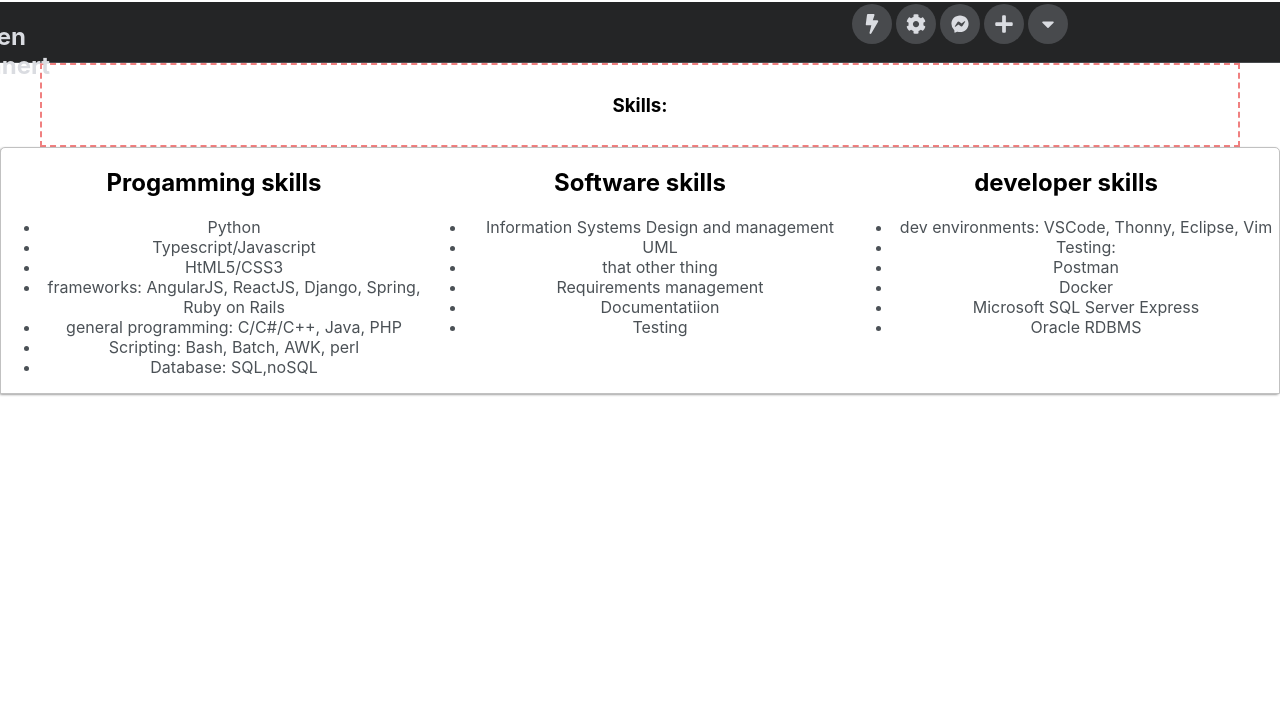
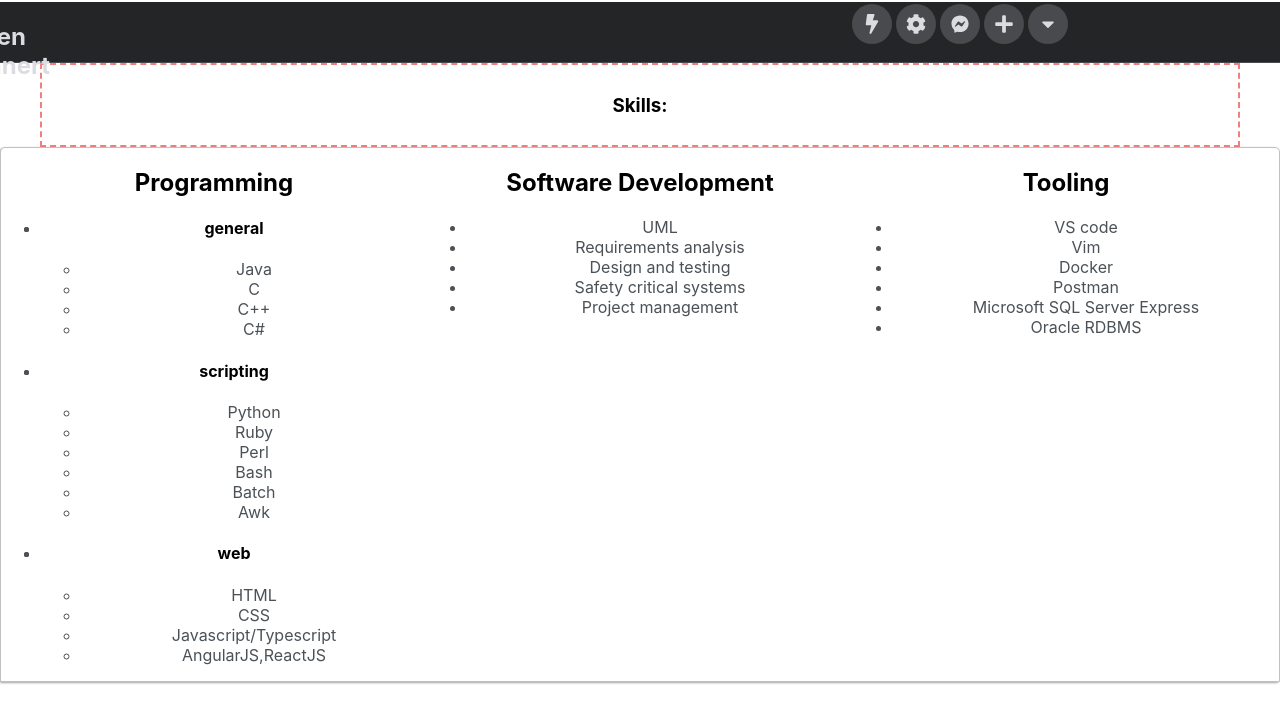
Before and after one commit to bps-github7/portfolio_landing, a React (Create React App) app: page /skills in a window 1280 px wide. Shown: the top 722 px of the page. Built offline with nearby package versions, Linux system fonts and the light colour scheme.

Commit message:
Doesnt look so hot, but we have 2x level nested json data displaying in the skills section. Needs a bit of css and designing to get it working happily. Plan on making it a dropdown where you see more info the more you scroll over

```diff
--- a/src/ContentBox.jsx
+++ b/src/ContentBox.jsx
@@ -5,18 +5,57 @@ export default class ContentBox extends Component {
     super(props);
     this.state = {  }
   }
+
+  renderList(objList) {
+    /**
+     * @param objList <{title : string, content : string []} []>
+     * list of objects being looped over. Its assumed they follow
+     *
+     * render a nested list of descriptor objects
+     * useful for managing complex, categorical data- skills -> programming -> web -> javascript -> angular
+     */
+    // console.log(objList);
+    let complexObjects = [];
+    let display = []
+    for (let item of objList) {
+      if(typeof(item) != "string") {
+        complexObjects.push(item);
+      } else {
+        display.push(item)
+      }
+
+    }
+
+    if(complexObjects) {
+      for (let subheading of complexObjects) {
+        display.push(
+          <li>
+            <h4>{subheading.title}</h4>
+            <ul>
+              {subheading.content.map(item => <li>{item}</li>)}
+            </ul>
+          </li>
+
+        )
+      }
+    }
+
+    display = display.map(subject => <li>{subject}</li>)
+
+     return (display)
+  }
+
   render() {
-    const title = this.props.title ? this.props.title : "generic title";
-    const body = this.props.body ? this.props.body : ["g","e", "n", "e", "r", "i", "c", "b", "o", "d", "y"];
+    const title = this.props.content.title;
+    const body = this.props.content.content;
+
     return (
       <div class={this.props.position}>
         <h1>{title}</h1>
 
-
         <ul>
-          { body.map(sub => <li>{sub}</li>) }
+          {this.renderList(body)}
         </ul>
-
       </div>
     );
   }
--- a/src/Skills.jsx
+++ b/src/Skills.jsx
@@ -1,97 +1,44 @@
 import React, { Component } from 'react';
 import ContentBox from './ContentBox';
-
+import data from './portfolio.json';
 
 export default class Skills extends Component {
   constructor(props) {
     super(props);
     this.state = {  }
   }
+
   render() {
-    const programmingSkills = ["Python","Typescript/Javascript","HtML5/CSS3","frameworks: AngularJS, ReactJS, Django, Spring, Ruby on Rails","general programming: C/C#/C++, Java, PHP","Scripting: Bash, Batch, AWK, perl", "Database: SQL,noSQL"];
-    const softwareSkills = ["Information Systems Design and management", "UML", "that other thing", "Requirements management", "Documentatiion", "Testing"];
-    const generalSkills = [3,4,5,6,7];
-    const developmentTools = ["dev environments: VSCode, Thonny, Eclipse, Vim","Testing: ","Postman","Docker", "Microsoft SQL Server Express", "Oracle RDBMS"];
+
+
+
+    const programmingSkills = data["skills"][0];
+    const softwareSkills = data["skills"][1];
+    const developmentTools = data["skills"][2];
 
 
     return (
-      <div class="app-skills">
+      <div className="app-skills">
 
         <section>
-          <div className="main-container">
+          <div class="main-container">
             <div class="heading-wrapper">
               <h3>Skills:</h3>
             </div>
           </div>
 
-          <div className="intro-wrapper">
-            {/* <div className="nav-wrapper">Nav</div> */}
+          <div class="intro-wrapper">
 
-            <ContentBox position="left-column" title="Progamming skills" body={programmingSkills}/>
+            <ContentBox position="left-column" content={programmingSkills}/>
 
-            <ContentBox position="middle-column" title="Software skills" body={softwareSkills}/>
+            <ContentBox position="middle-column" content={softwareSkills}/>
 
-            <ContentBox position="right-column" title="developer skills" body={developmentTools}/>
+            <ContentBox position="right-column" content={developmentTools}/>
 
           </div>
         </section>
 
-        {/* this is the flex box */}
 
-        <div></div>
-        <div></div>
-        <div></div>
-
-        {/* What a terrible use of react!
-        <div class="view-box">
-          <div>
-            <h3>Technical Skills</h3>
-            Think you should have sub headings: scripting, web frameworks, general programming...
-            <ul>
-              <li>Python 2 and 3</li>
-              <li>JS family: typescript, ECMA6, JSX</li>
-              <li>HTML5 + CSS3, Jquery, Ajax</li>
-              <li>AngularJS, ReactJS, VueJS</li>
-              <li>Django, Spring MVC, Ruby on Rails, ASP.net, PHP</li>
-              <li>Bash, Batch, Awk, C family (C,C++ & C#)</li>
-              <li>SQL: MSQL, POSTgreSQL (PSQL)</li>
-            </ul>
-          </div>
-          <div>
-            <h3>Software practice/ Theory:</h3>
-            <ul>
-              <li>Information Systems management and design</li>
-              <li>UML- unified modeling language</li>
-              <li>Agile, scrum, kanban, traditional sdlc (waterfall) </li>
-              <li>Project management</li>
-              <li>Requirements engineering</li>
-              <li>Reliability and testing (clean room methodology, safety critical systems)</li>
-              <li>Computer Science: Theory of computing, Data structures and algorithms, Programming langauge design</li>
-            </ul>
-          </div>
-          <div>
-            <h3>Tooling:</h3>
-            <ul>
-              <li>Visual Studios Code</li>
-              <li>Eclipse</li>
-              <li>VIM</li>
-              <li>Postman</li>
-              <li>Docker, mostly for connecting database containers to my rest APIs</li>
-              <li>Database management systems:  Microsoft SQL server management studio (SSMS), Oracle SQL Developer</li>
-            </ul>
-
-          </div>
-        </div>
-
-        Use grid to list tiles with heading (name of the skill) and text (elaboration), click on a tile to maximize/ show more info.
-        <br/>
-        for now
-        <br/>
-
-        Software practices: Information System Design and management, UML (unified Modeling Language), Requirements engineering, documentation, Reliability Engineering, Project management
-
-
- */}
 
       </div>
       );
--- a/src/index.css
+++ b/src/index.css
@@ -126,7 +126,7 @@ a {
 }
 
 .intro-wrapper h3 {
-  font-size: 1000%;
+  font-size: 200%;
 }
 
 
--- /dev/null
+++ b/src/portfolio.json
@@ -0,0 +1,75 @@
+{
+  "skills" :
+  [
+    {"title" : "Programming",
+    "content" :
+      [
+        {
+          "title" : "general",
+          "content" :
+          [
+            "Java",
+            "C",
+            "C++",
+            "C#"
+          ]
+        },
+        {
+          "title" : "scripting",
+          "content" :
+        [
+            "Python",
+            "Ruby",
+            "Perl",
+            "Bash",
+            "Batch",
+            "Awk"
+          ]
+        },
+        {
+          "title" : "web",
+          "content" :
+          [
+            "HTML",
+            "CSS",
+            "Javascript/Typescript",
+            "AngularJS,ReactJS"
+          ]
+        }
+      ]
+    },
+    {
+      "title" : "Software Development",
+      "content" :
+      [
+        "UML",
+        "Requirements analysis",
+        "Design and testing",
+        "Safety critical systems",
+        "Project management"
+      ]
+    },
+    {
+      "title" : "Tooling",
+      "content" :
+      [
+        "VS code",
+        "Vim",
+        "Docker",
+        "Postman",
+        "Microsoft SQL Server Express",
+        "Oracle RDBMS"
+      ]
+    }
+
+
+  ],
+  "Experience" :
+    [
+      "?"
+    ],
+  "Projects" :
+    [
+      "!"
+    ]
+}
```
Also changed, not shown: src/extra.json (added, +47 -0 lines).
